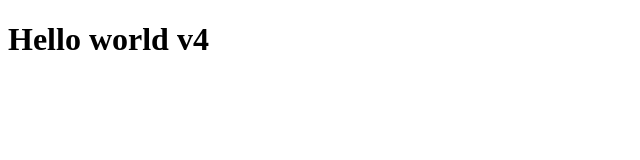
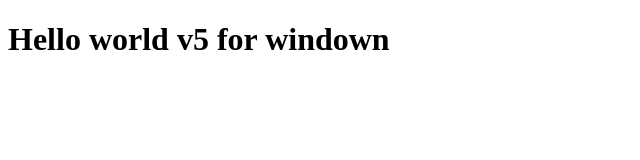
Before and after one commit to Ellepongpo/learn-git, a plain HTML site: page index.html in a window 1280 px wide. Shown: the whole page, without its empty margins (0-640 px from the left). Drawn offline with Linux system fonts and the light colour scheme.

Commit message:
v5 windown

```diff
--- a/index.html
+++ b/index.html
@@ -6,6 +6,6 @@
     <title>Document</title>
 </head>
 <body>
-    <h1>Hello world v4</h1>
+    <h1>Hello world v5 for windown</h1>
 </body>
 </html>
```
